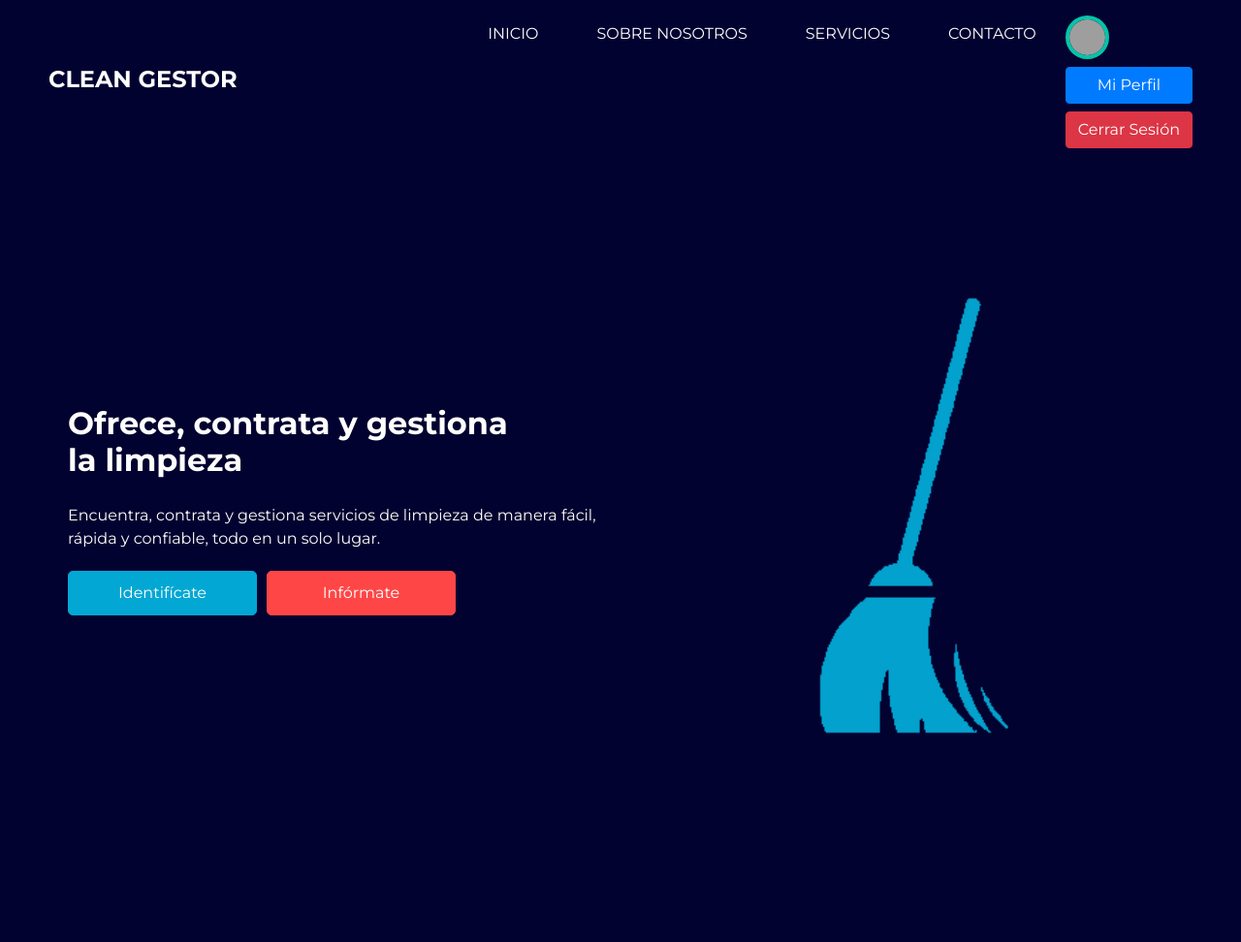
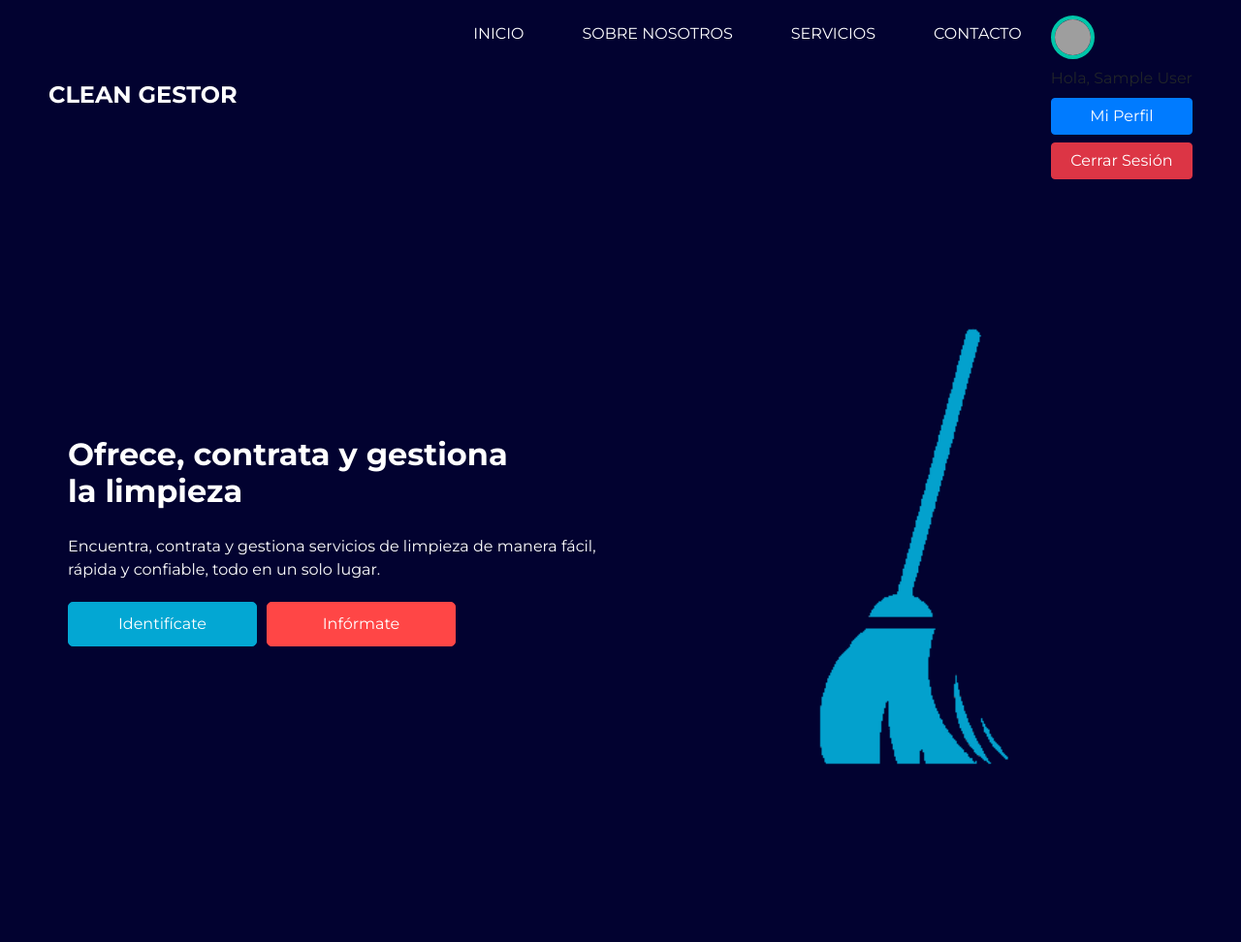
Before and after one commit to Mario-Labrador/Proyecto-Software, a PHP site: page / in a window 1280 px wide, after a click that opens the changed part. Shown: the whole page at 97% size. Before the commit the page ends 757 px from the top, so only its background shows below. Run offline with PHP 8.4, Linux system fonts and the light colour scheme; the visitor is signed in with stand-in values (Sample User, id 1); some libraries are stand-ins or nearby versions; grey boxes are pictures that could not be loaded.

Commit message:
Actualización navbar(barra de navegacion)

```diff
--- a/CleanGestor/views/navbar.php
+++ b/CleanGestor/views/navbar.php
@@ -30,6 +30,9 @@ $foto_perfil = isset($_SESSION['foto_perfil']) ? $_SESSION['foto_perfil'] : '../
                         </summary>
                         <div class="navbar-profile-settings">
                             <div class="d-flex flex-column align-items-center gap-2">
+                                <div class="text-black mb-2">
+                                    <i class="fa fa-user me-2"></i>Hola, <?php echo $_SESSION['nombre'] ?? 'Usuario'; ?>
+                                </div>
                                 <a href="perfil.php" class="btn btn-primary w-100 mb-2">
                                     <i class="fa fa-pencil"></i> Mi Perfil
                                 </a>
```
